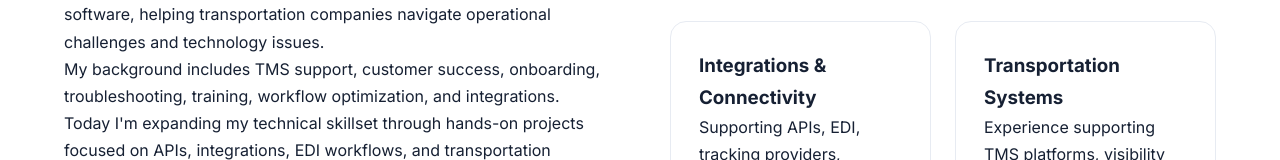
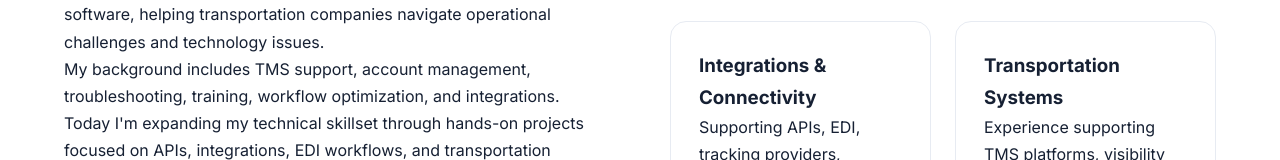
Before and after one commit to ClayLanders/Portfolio, a plain HTML site: page index.html in a window 1280 px wide. Shown: the part 1128-1288 px from the top of the page. Drawn offline with Linux system fonts and the light colour scheme.

Commit message:
Update index.html

```diff
--- a/index.html
+++ b/index.html
@@ -67,7 +67,7 @@ helping transportation companies navigate operational challenges and technology
 </p>
 
 <p>
-My background includes TMS support, customer success, onboarding, troubleshooting,
+My background includes TMS support, account management, troubleshooting,
 training, workflow optimization, and integrations.
 </p>
 
```
